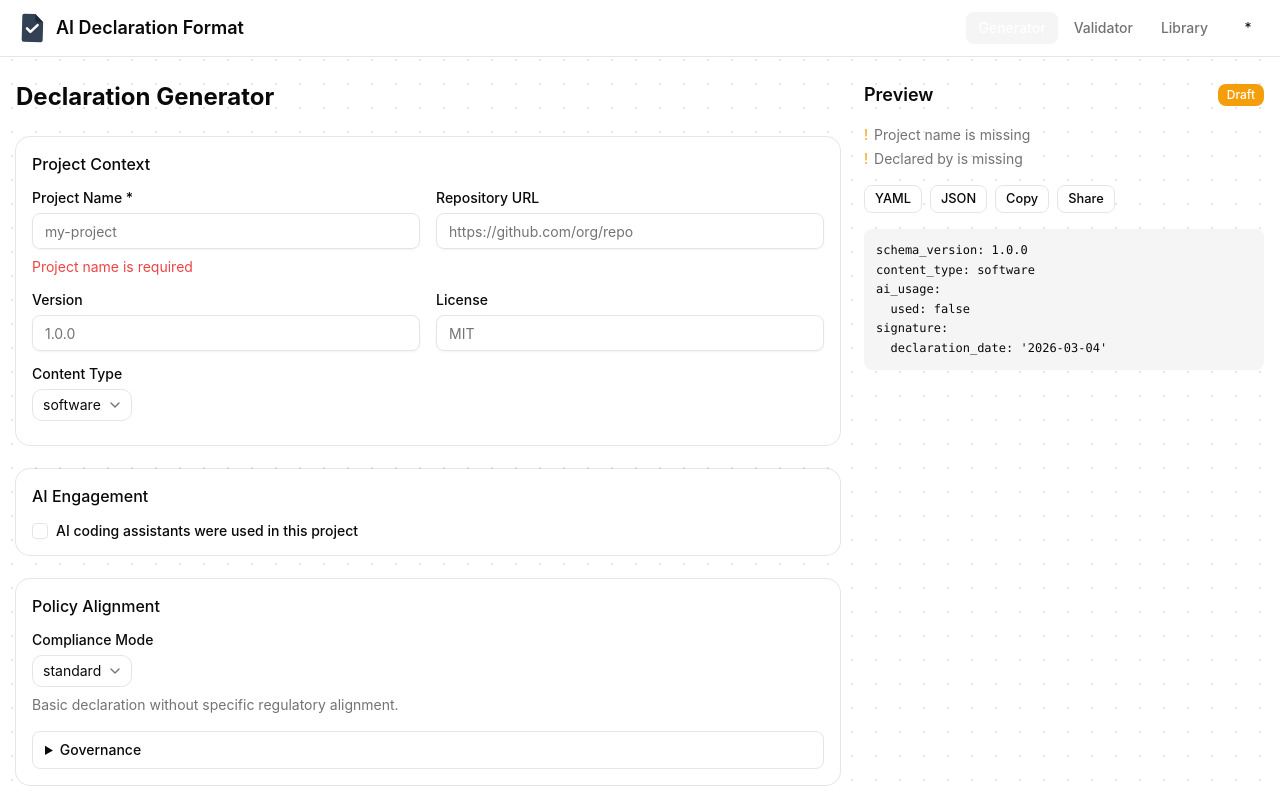
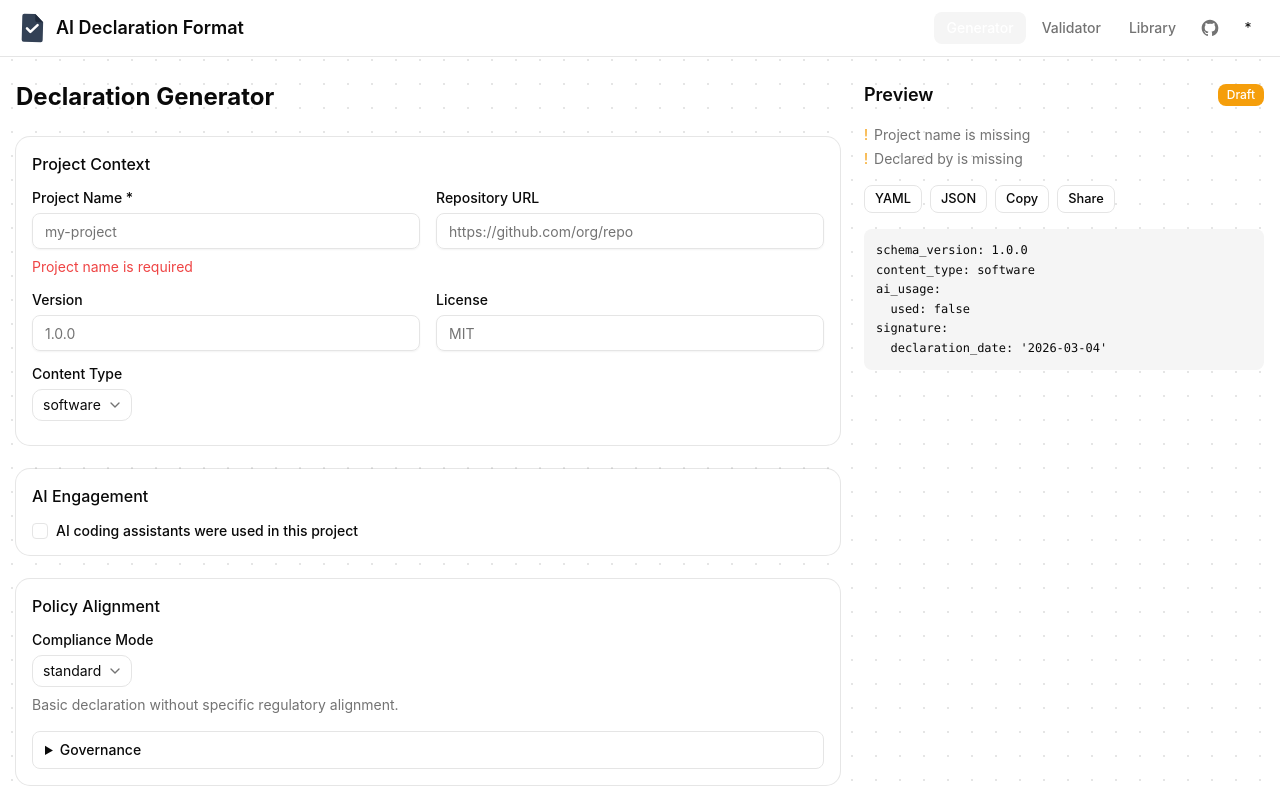
Before and after one commit to ai-declaration/web, a Next.js app: page /generator in a window 1280 px wide. Shown: the top 800 px of the page. Built offline with nearby package versions, Linux system fonts and the light colour scheme; a web font is replaced by a local one.

Commit message:
add github link to header

```diff
--- a/src/components/header.tsx
+++ b/src/components/header.tsx
@@ -49,6 +49,17 @@
             );
           })}
         </nav>
+        <a
+          href="https://github.com/ai-declaration/web"
+          target="_blank"
+          rel="noopener noreferrer"
+          className="text-muted-foreground hover:text-foreground transition-colors"
+          aria-label="GitHub repository"
+        >
+          <svg className="h-5 w-5" viewBox="0 0 24 24" fill="currentColor" aria-hidden="true">
+            <path d="M12 2C6.477 2 2 6.484 2 12.017c0 4.425 2.865 8.18 6.839 9.504.5.092.682-.217.682-.483 0-.237-.008-.868-.013-1.703-2.782.605-3.369-1.343-3.369-1.343-.454-1.158-1.11-1.466-1.11-1.466-.908-.62.069-.608.069-.608 1.003.07 1.531 1.032 1.531 1.032.892 1.53 2.341 1.088 2.91.832.092-.647.35-1.088.636-1.338-2.22-.253-4.555-1.113-4.555-4.951 0-1.093.39-1.988 1.029-2.688-.103-.253-.446-1.272.098-2.65 0 0 .84-.27 2.75 1.026A9.564 9.564 0 0112 6.844c.85.004 1.705.115 2.504.337 1.909-1.296 2.747-1.027 2.747-1.027.546 1.379.202 2.398.1 2.651.64.7 1.028 1.595 1.028 2.688 0 3.848-2.339 4.695-4.566 4.943.359.309.678.92.678 1.855 0 1.338-.012 2.419-.012 2.747 0 .268.18.58.688.482A10.019 10.019 0 0022 12.017C22 6.484 17.522 2 12 2z" />
+          </svg>
+        </a>
         <ThemeToggle />
         </div>
       </div>
```
